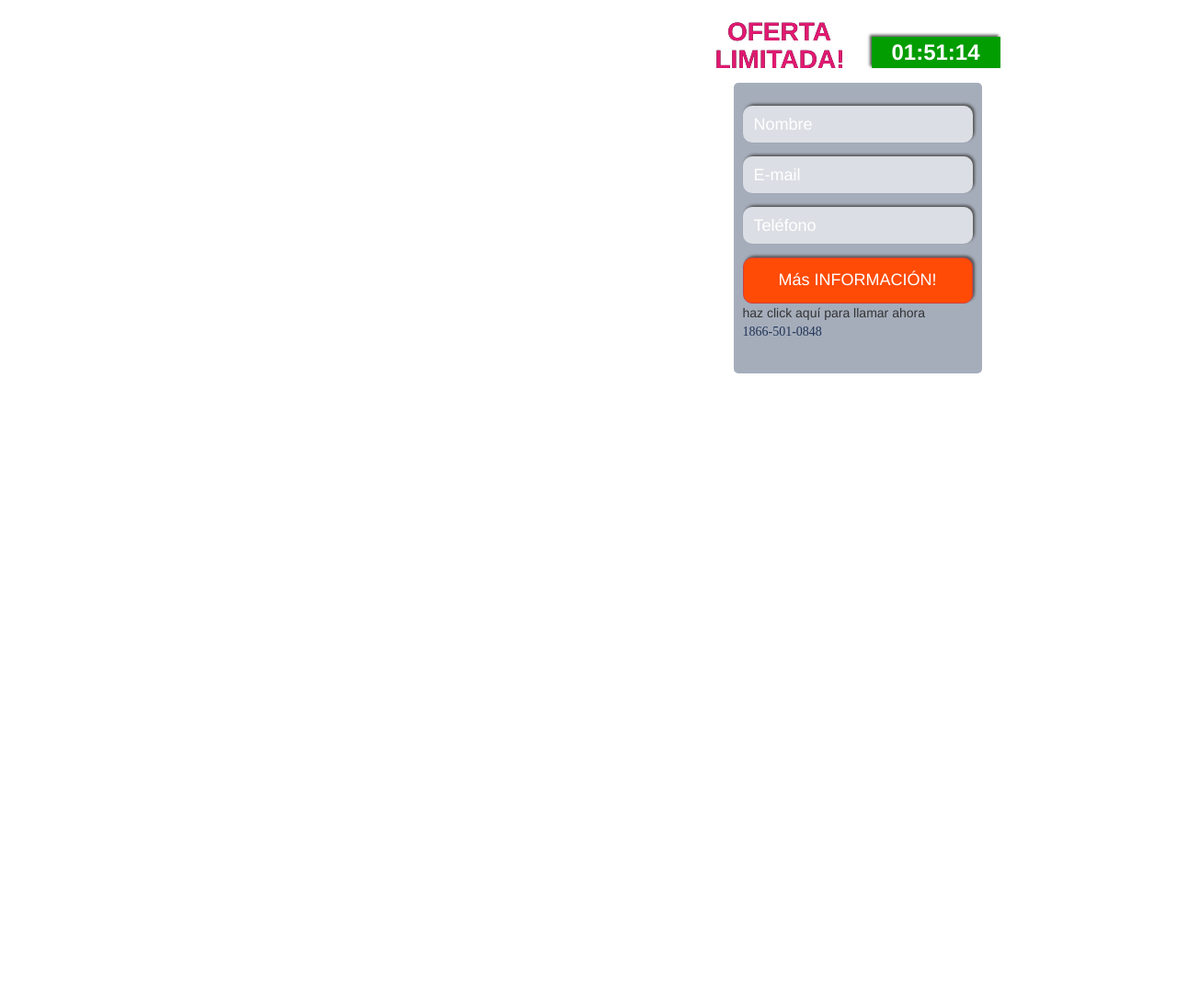
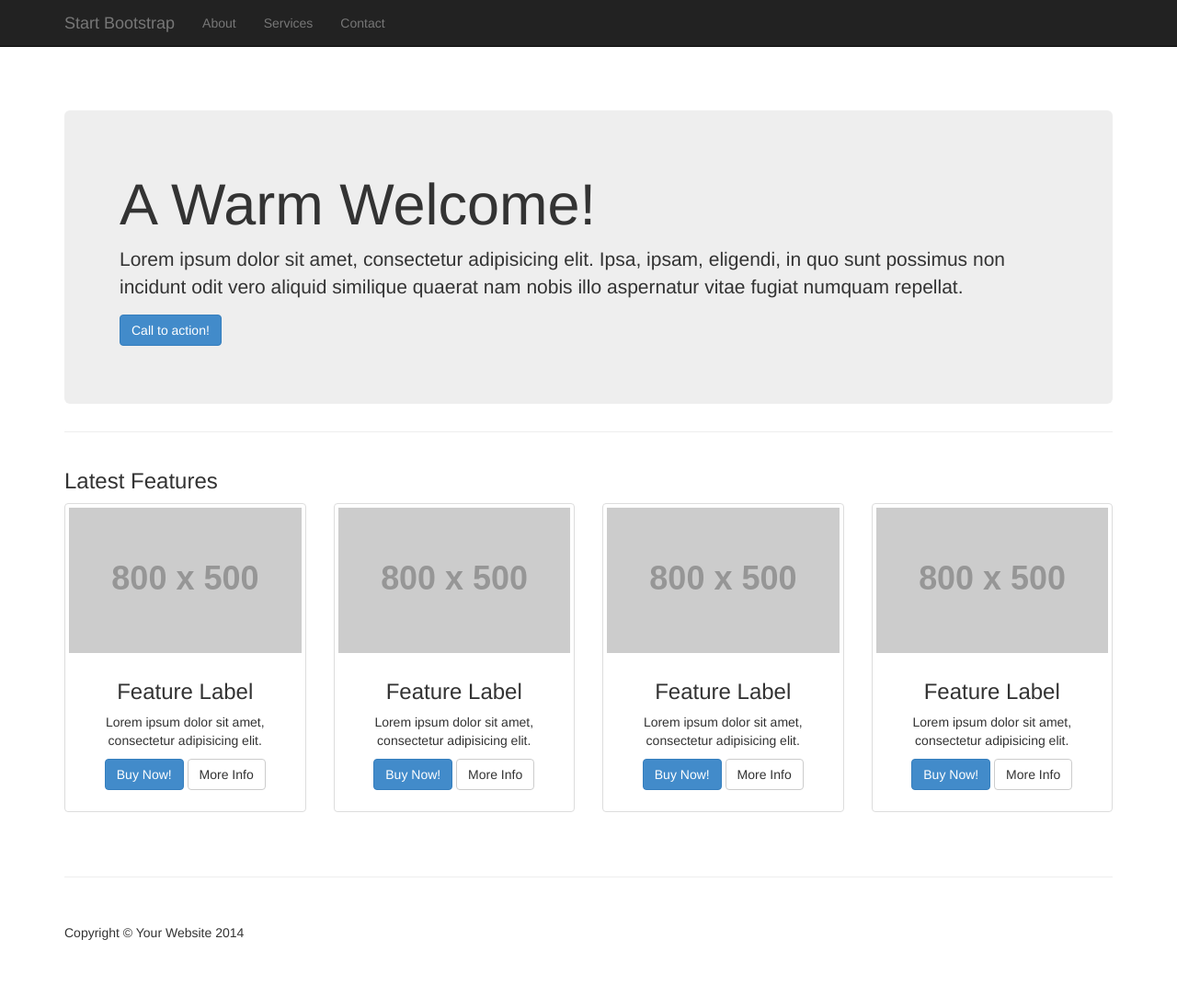
Before and after one commit to fgregoris/reservatumesa, a PHP site: page / in a window 1280 px wide. Shown: the whole page at 92% size. Before the commit the page ends 406 px from the top, so only its background shows below. Run offline with PHP 8.4, Linux system fonts and the light colour scheme; grey boxes labelled with a size stand in for pictures from a placeholder-image service; data that the repository does not hold is empty; some libraries are stand-ins or nearby versions.

Commit message:
fix index

```diff
--- a/index.php
+++ b/index.php
@@ -1,233 +1,164 @@
 <!DOCTYPE html>
-<html>
+<html lang="en">
+
 <head>
-        <title>TITULO</title>
-        <meta charset="UTF-8">
-        <meta name="viewport" content="width=device-width, initial-scale=1.0">
-        <link rel="stylesheet" href="css/bootstrap.min.css">
-        <link href="css/style.css?1.0.0" rel="stylesheet">
-        <link href="css/responsive.css" rel="stylesheet">
-        <!-- Facebook Conversion Code for Visitas a Power60 -->
+
+    <meta charset="utf-8">
+    <meta http-equiv="X-UA-Compatible" content="IE=edge">
+    <meta name="viewport" content="width=device-width, initial-scale=1">
+    <meta name="description" content="">
+    <meta name="author" content="">
+
+    <title>Heroic Features - Start Bootstrap Template</title>
+
+    <!-- Bootstrap Core CSS -->
+    <link href="css/bootstrap.min.css" rel="stylesheet">
+
+    <!-- Custom CSS -->
+    <link href="css/heroic-features.css" rel="stylesheet">
+
+    <!-- HTML5 Shim and Respond.js IE8 support of HTML5 elements and media queries -->
+    <!-- WARNING: Respond.js doesn't work if you view the page via file:// -->
+    <!--[if lt IE 9]>
+        <script src="https://oss.maxcdn.com/libs/html5shiv/3.7.0/html5shiv.js"></script>
+        <script src="https://oss.maxcdn.com/libs/respond.js/1.4.2/respond.min.js"></script>
+    <![endif]-->
+
 </head>
+
 <body>
+
+    <!-- Navigation -->
+    <nav class="navbar navbar-inverse navbar-fixed-top" role="navigation">
         <div class="container">
-            <!--FILA-->
+            <!-- Brand and toggle get grouped for better mobile display -->
+            <div class="navbar-header">
+                <button type="button" class="navbar-toggle" data-toggle="collapse" data-target="#bs-example-navbar-collapse-1">
+                    <span class="sr-only">Toggle navigation</span>
+                    <span class="icon-bar"></span>
+                    <span class="icon-bar"></span>
+                    <span class="icon-bar"></span>
+                </button>
+                <a class="navbar-brand" href="#">Start Bootstrap</a>
+            </div>
+            <!-- Collect the nav links, forms, and other content for toggling -->
+            <div class="collapse navbar-collapse" id="bs-example-navbar-collapse-1">
+                <ul class="nav navbar-nav">
+                    <li>
+                        <a href="#">About</a>
+                    </li>
+                    <li>
+                        <a href="#">Services</a>
+                    </li>
+                    <li>
+                        <a href="#">Contact</a>
+                    </li>
+                </ul>
+            </div>
+            <!-- /.navbar-collapse -->
+        </div>
+        <!-- /.container -->
+    </nav>
+
+    <!-- Page Content -->
+    <div class="container">
+
+        <!-- Jumbotron Header -->
+        <header class="jumbotron hero-spacer">
+            <h1>A Warm Welcome!</h1>
+            <p>Lorem ipsum dolor sit amet, consectetur adipisicing elit. Ipsa, ipsam, eligendi, in quo sunt possimus non incidunt odit vero aliquid similique quaerat nam nobis illo aspernatur vitae fugiat numquam repellat.</p>
+            <p><a class="btn btn-primary btn-large">Call to action!</a>
+            </p>
+        </header>
+
+        <hr>
+
+        <!-- Title -->
         <div class="row">
-                <div class="col-lg-6 col-md-6 ">
+            <div class="col-lg-12">
+                <h3>Latest Features</h3>
+            </div>
+        </div>
+        <!-- /.row -->
 
-                </div>
+        <!-- Page Features -->
+        <div class="row text-center">
 
-                <div class="col-lg-6 col-md-6 ">
-                    <!--CONTADORES-->
-                    <div class="row count">
-                        <div class="col-lg-6 col-md-6 col-sm-6 col-xs-6">
-                            <p class="count_title">OFERTA<br>LIMITADA!</p>
-                        </div>
-                        <div class="col-lg-6 col-md-6 col-sm-6 col-xs-6">
-                            <p class="count_box">
-                                <span id="hour"><?php echo date('h');?></span>:<span id="min"><?php echo date('i');?></span>:<span id="sec">20</span>
+            <div class="col-md-3 col-sm-6 hero-feature">
+                <div class="thumbnail">
+                    <img src="http://placehold.it/800x500" alt="">
+                    <div class="caption">
+                        <h3>Feature Label</h3>
+                        <p>Lorem ipsum dolor sit amet, consectetur adipisicing elit.</p>
+                        <p>
+                            <a href="#" class="btn btn-primary">Buy Now!</a> <a href="#" class="btn btn-default">More Info</a>
                         </p>
                     </div>
                 </div>
-                    <!--CONTADORES-->
-                    <div id="form_box">
-                        <a name="seccion1"></a>
-                        <form role="form" method="post" action="thank-you.php">
-                            <div class="form-group">
-                                <input id="name" type="text" class="form-control" name="name" placeholder="Nombre">
-                                <span id="name-error"></span>
             </div>
-                            <div class="form-group">
-                                <input id="email" type="email" class="form-control" name="email" placeholder="E-mail">
-                                <span id="email-error"></span>
-                            </div>
-                            <div class="form-group">
-                                <input id="phone" type="tel" class="form-control" name="phone" maxlength="10" placeholder="Teléfono">
-                                <span id="phone-error"></span>
-                            </div>
-                            <input type="hidden" name="medio" value="<?php echo $medio; ?>">
-                            <button type="submit" class="btn btn-danger" id="form-botton">Más INFORMACIÓN!</button>
-                        </form>
-                        <p id="text1bb">haz click aquí para llamar ahora<br><a href="tel:18665010848" style="color: #203456; font-family: segoeuib;">1866-501-0848</a></p>
+
+            <div class="col-md-3 col-sm-6 hero-feature">
+                <div class="thumbnail">
+                    <img src="http://placehold.it/800x500" alt="">
+                    <div class="caption">
+                        <h3>Feature Label</h3>
+                        <p>Lorem ipsum dolor sit amet, consectetur adipisicing elit.</p>
+                        <p>
+                            <a href="#" class="btn btn-primary">Buy Now!</a> <a href="#" class="btn btn-default">More Info</a>
+                        </p>
                     </div>
                 </div>
-                <div class="col-lg-6 col-md-6 ">
+            </div>
+
+            <div class="col-md-3 col-sm-6 hero-feature">
+                <div class="thumbnail">
+                    <img src="http://placehold.it/800x500" alt="">
+                    <div class="caption">
+                        <h3>Feature Label</h3>
+                        <p>Lorem ipsum dolor sit amet, consectetur adipisicing elit.</p>
+                        <p>
+                            <a href="#" class="btn btn-primary">Buy Now!</a> <a href="#" class="btn btn-default">More Info</a>
+                        </p>
+                    </div>
+                </div>
+            </div>
+
+            <div class="col-md-3 col-sm-6 hero-feature">
+                <div class="thumbnail">
+                    <img src="http://placehold.it/800x500" alt="">
+                    <div class="caption">
+                        <h3>Feature Label</h3>
+                        <p>Lorem ipsum dolor sit amet, consectetur adipisicing elit.</p>
+                        <p>
+                            <a href="#" class="btn btn-primary">Buy Now!</a> <a href="#" class="btn btn-default">More Info</a>
+                        </p>
+                    </div>
+                </div>
+            </div>
 
         </div>
+        <!-- /.row -->
+
+        <hr>
+
+        <!-- Footer -->
+        <footer>
+            <div class="row">
+                <div class="col-lg-12">
+                    <p>Copyright &copy; Your Website 2014</p>
                 </div>
-            <!--FIN FILA-->
             </div>
-        <script src="js/jquery-2.1.1.min.js"></script>
+        </footer>
+
+    </div>
+    <!-- /.container -->
+
+    <!-- jQuery -->
+    <script src="js/jquery.js"></script>
+
+    <!-- Bootstrap Core JavaScript -->
     <script src="js/bootstrap.min.js"></script>
-        <script src="js/jquery.numeric.js"></script>
-        <!--CONTADORES-->
-        <script>
-            function contador() {
-                var hour = parseInt($('#hour').text());
-                var min = parseInt($('#min').text());
-                var sec = parseInt($('#sec').text());
-                if (sec !== 00) {
-                    sec -= 1;
-                    if (sec < 10) {
-                        $('#sec').text('0' + sec);
-                    } else {
-                        $('#sec').text(sec);
-                    }
-                } else {
-                    $('#sec').text('59');
-                    if (min !== 00) {
-                        min -= 1;
-                        if (min < 10) {
-                            $('#min').text('0' + min);
-                        } else {
-                            $('#min').text(min);
-                        }
-                    } else {
-                        $('#min').text('59');
-                        hour -= 1;
-                        if (hour < 10) {
-                            $('#hour').text('0' + hour);
-                        } else {
-                            $('#hour').text(hour);
-                        }
-                    }
-                }
-            }
-            setInterval(contador, 1000);
-            function intermitente() {
-                var shadow = $('.count_title').css('textShadow');
-                if (shadow === 'rgb(255, 255, 0) 0px 0px 10px') {
-                    $('.count_title').css('textShadow', '0px 0px 0px #000');
-                } else {
-                    $('.count_title').css('textShadow', '0px 0px 10px #ff0');
-                }
-            }
-            setInterval(intermitente, 500);
-        </script>
-        <!--CONTADORES-->
-        <!--        INFO DISPOSITIVO-->
-        <script>
-//            $(function () {
-//                var resolucion = '';
-//                var plataforma = '';
-//                var sistema = '';
-//                //resolucion de pantalla
-//                resolucion = String(window.screen.width) + " x " + String(window.screen.height);
-//
-//                var isMobile = {
-//                    Android: function () {
-//                        return navigator.userAgent.match(/Android/i);
-//                    },
-//                    BlackBerry: function () {
-//                        return navigator.userAgent.match(/BlackBerry/i);
-//                    },
-//                    iOS: function () {
-//                        return navigator.userAgent.match(/iPhone|iPad|iPod/i);
-//                    },
-//                    Opera: function () {
-//                        return navigator.userAgent.match(/Opera Mini/i);
-//                    },
-//                    Windows: function () {
-//                        return navigator.userAgent.match(/IEMobile/i);
-//                    },
-//                    any: function () {
-//                        return (isMobile.Android() || isMobile.BlackBerry() || isMobile.iOS() || isMobile.Opera() || isMobile.Windows());
-//                    }
-//                };
-//                if (isMobile.any()) {
-//                    plataforma = 'Mobile';
-//                    if (isMobile.Android())
-//                        var sistema = 'Android';
-//                    if (isMobile.Windows())
-//                        var sistema = 'Windows phone';
-//                    if (isMobile.BlackBerry())
-//                        var sistema = 'BlackBerry';
-//                    if (isMobile.iOS())
-//                        var sistema = 'Iphone iOS';
-//                    if (isMobile.Opera())
-//                        var sistema = 'Opera';
-//                } else {
-//                    plataforma = 'Desktop';
-//                    //Check if browser is IE or not
-//                    if (navigator.userAgent.search("MSIE") >= 0) {
-//                        var sistema = "InternetExplorer";
-//                    }
-//                    //Check if browser is Chrome or not
-//                    else if (navigator.userAgent.search("Chrome") >= 0) {
-//                        var sistema = "Chrome";
-//                    }
-//                    //Check if browser is Firefox or not
-//                    else if (navigator.userAgent.search("Firefox") >= 0) {
-//                        var sistema = "FireFox";
-//                    }
-//                    //Check if browser is Safari or not
-//                    else if (navigator.userAgent.search("Safari") >= 0 && navigator.userAgent.search("Chrome") < 0) {
-//                        var sistema = "Safari";
-//                    }
-//                    //Check if browser is Opera or not
-//                    else if (navigator.userAgent.search("Opera") >= 0) {
-//                        var sistema = "Opera";
-//                    }
-//                }
-//                //alert(navigator.userAgent.split(")")[0]);
-//                alert('DISPOSITIVO: ' + navigator.userAgent.split(")")[0].substring(13));
-//                alert('RESOLUCION: ' + resolucion);
-//                alert('PLATAFORMA: ' + plataforma);
-//                alert('SISTEMA: ' + sistema);
-//            });
-        </script>
-        <!--        INFO DISPOSITIVO-->
-        <!--        VALIDACION DE FORMULARIO-->
-        <script>
-            $(function(){
-                $('#phone').numeric();
-                $('#phone').keyup(function(){
-                    if($('#phone').length === 1 && $('#phone').val() === '0'){
-                        $('#phone').val('');
-                    }
-                });
-            });
-            $("form").submit(function (event) {
-                if ($("#name").val() === "") {
-                    $("#name-error").text("Complete el campo");
-                    event.preventDefault();
-                } else {
-                    var text = $("#name").val();
-                    var acentos = "ÃÀÁÄÂÈÉËÊÌÍÏÎÒÓÖÔÙÚÜÛãàáäâèéëêìíïîòóöôùúüûÑñÇç";
-                    var original = "AAAAAEEEEIIIIOOOOUUUUaaaaaeeeeiiiioooouuuunncc";
-                    for (var i = 0; i < acentos.length; i++) {
-                        text = text.replace(acentos.charAt(i), original.charAt(i));
-                    }
-                    $("#name").val(text);
-                    $("#name-error").text("");
-                }
-                if ($("#email").val() === "" && $("#phone").val() === "") {
-                    $("#phone-error").text("Ingrese un numero valido");
-                    $("#email-error").text("Ingrese un e-mail valido");
-                    event.preventDefault();
-                }
-                if ($("#phone").val() !== "") {
-                    if ($("#phone").val().length !== 10 || isNaN($('#phone').val())) {
-                        $("#phone-error").text("Ingrese un numero de 10 digitos");
-                        event.preventDefault();
-                    } else {
-                        $("#phone-error").text("");
-                    }
-                }
-                if ($("#email").val() !== "") {
-                    var emailReg = /^([\w-\.]+@([\w-]+\.)+[\w-]{2,4})?$/;
-                    if (!emailReg.test($("#email").val())) {
-                        $("#email-error").text("Ingrese un e-mail valido");
-                        event.preventDefault();
-                    } else {
-                        $("#email-error").text("");
-                    }
-                }
-            });
-        </script>
-        <!--        VALIDACION DE FORMULARIO-->
-        <script>
-            //Analytics
-        </script>
+
 </body>
+
 </html>
```
Also changed, not shown: index.html (deleted, +0 -164 lines). Lines whose indentation alone changed are shown as unchanged.
